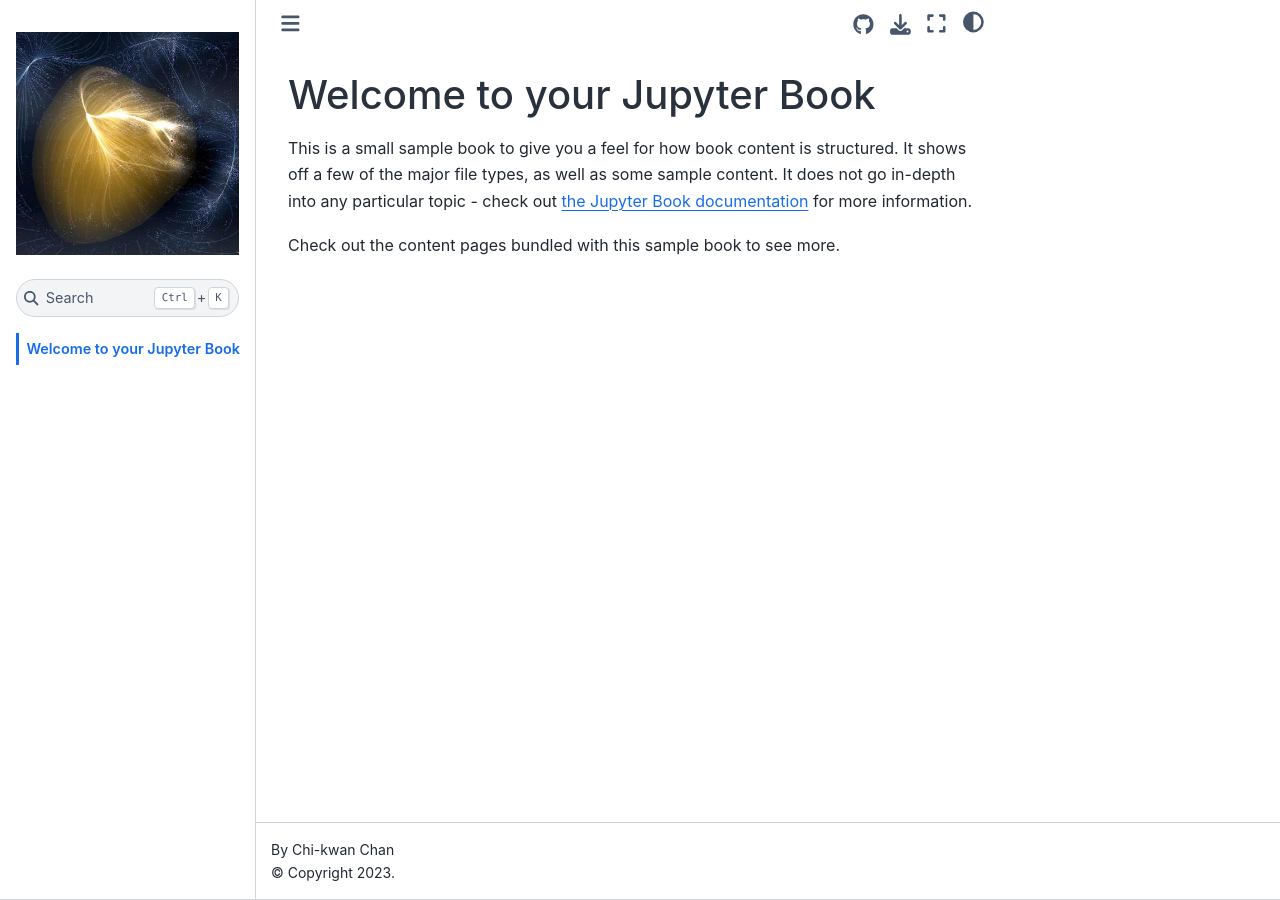
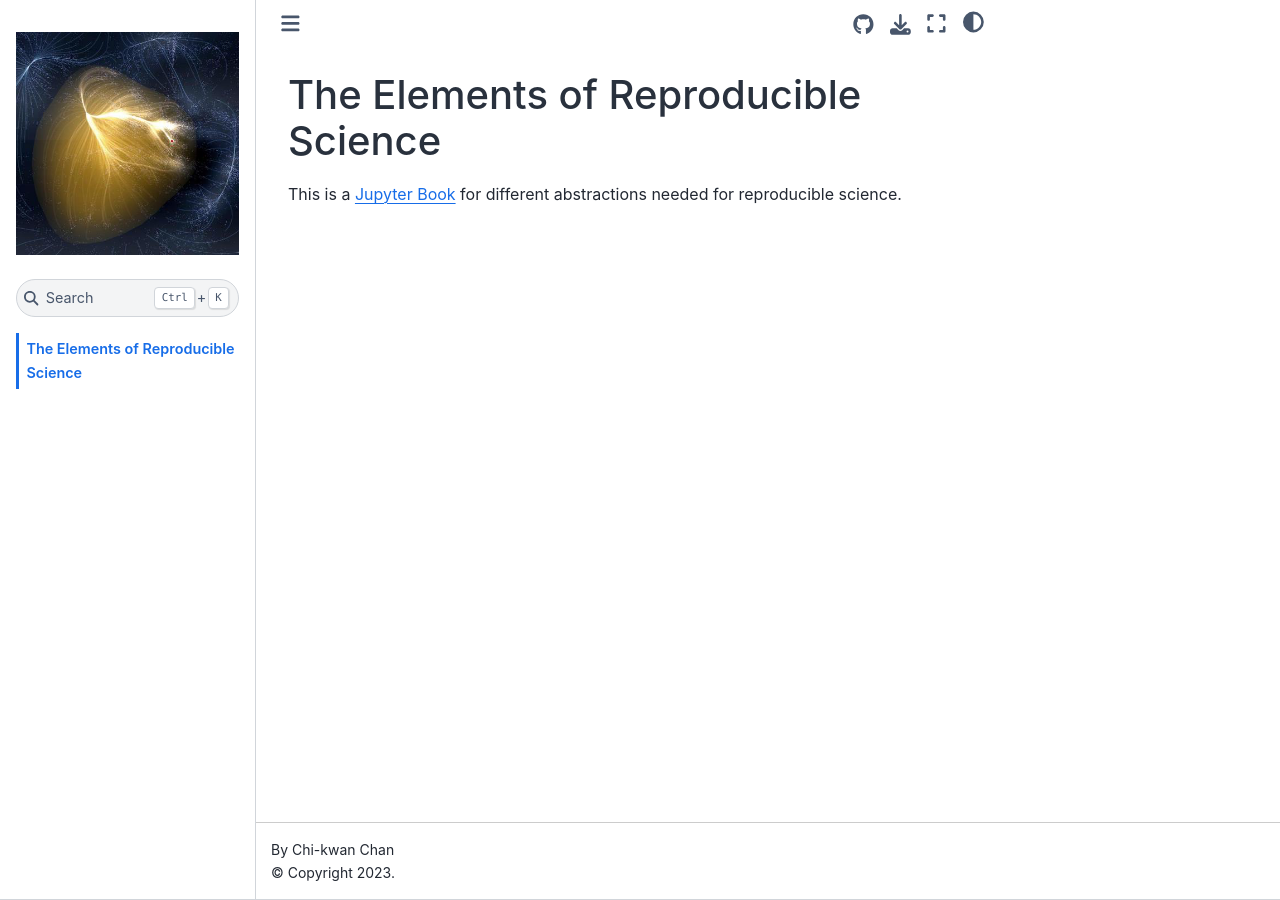
Before and after one commit to l6a/elements, a Jupyter Book: the page built from docs/index.md, in a window 1280 px wide. Built offline with Jupyter Book 1.0.4 settings and Sphinx 7.4.7 and the Sphinx Book theme 1.1.4, drawn with Linux system fonts in a browser that asks for light colours.

Commit message:
Update the index

````diff
--- a/docs/index.md
+++ b/docs/index.md
@@ -1,11 +1,4 @@
-# Welcome to your Jupyter Book
+# The Elements of Reproducible Science
 
-This is a small sample book to give you a feel for how book content is
-structured.
-It shows off a few of the major file types, as well as some sample content.
-It does not go in-depth into any particular topic - check out [the Jupyter Book documentation](https://jupyterbook.org) for more information.
-
-Check out the content pages bundled with this sample book to see more.
-
-```{tableofcontents}
-```
+This is a [Jupyter Book](https://jupyterbook.org/) for different
+abstractions needed for reproducible science.
````
